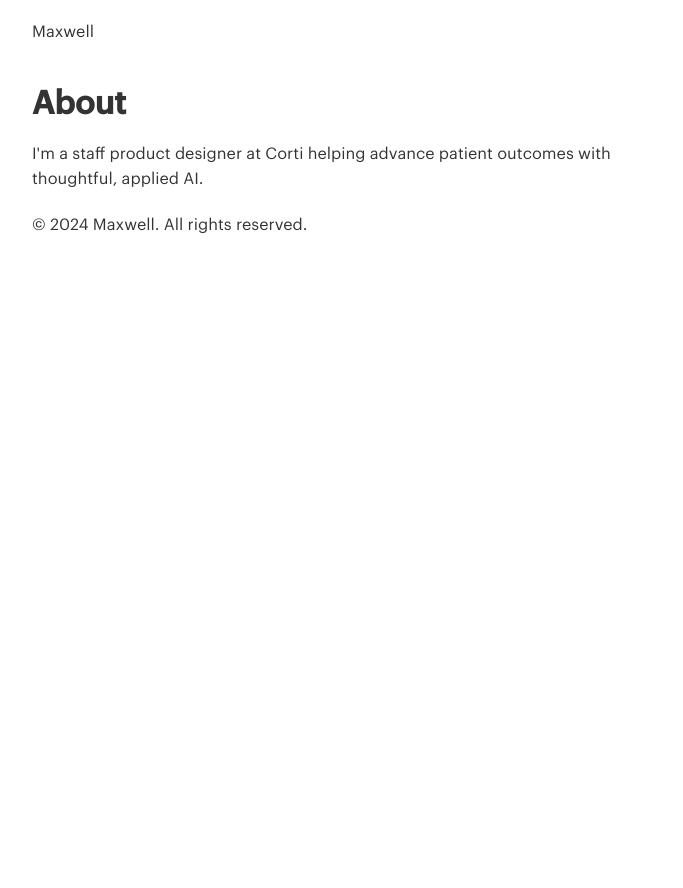
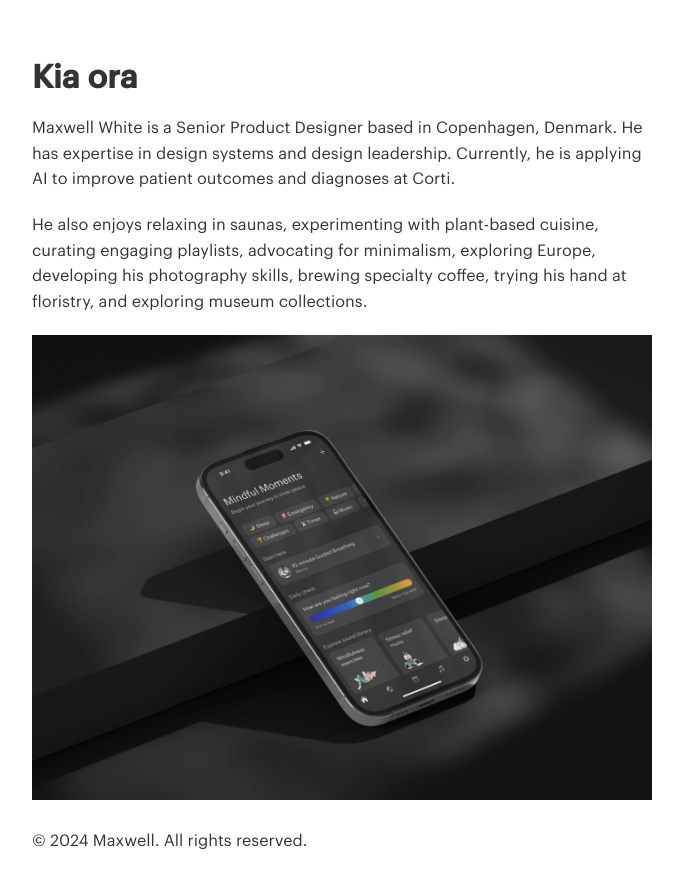
Before and after one commit to maxxdwh/maxxdwh.github.io, a plain HTML site: page index.html in a window 1280 px wide. Shown: the whole page, without its empty margins (298-981 px from the left). Before the commit the page ends 800 px from the top, so only its background shows below. Drawn offline with Linux system fonts and the light colour scheme; files whose address does not match are found by name.

Commit message:
Improvements

```diff
--- a/index.html
+++ b/index.html
@@ -7,17 +7,15 @@
     <link rel="stylesheet" href="styles.css">
 </head>
 <body>
-    <header>
-        <nav>
-            <div class="logo">Maxwell</div>
-    </header>
 
     <main>
         <section id="hero">
             <div class="hero-content">
-                <h2>About</h2>
+                <h2>Kia ora</h2>
                 <p>
-I'm a staff product designer at Corti helping advance patient outcomes with thoughtful, applied AI.                </p>
+                    Maxwell White is a Senior Product Designer based in Copenhagen, Denmark. He has expertise in design systems and design leadership. Currently, he is applying AI to improve patient outcomes and diagnoses at Corti.</p>
+                    <p>He also enjoys relaxing in saunas, experimenting with plant-based cuisine, curating engaging playlists, advocating for minimalism, exploring Europe, developing his photography skills, brewing specialty coffee, trying his hand at floristry, and exploring museum collections.</p>
+                    <img src="images/fig1.webp" alt="image of recent work for a meditation app shown on an iphone">
             </div>
         </section>
     </main>
--- a/styles.css
+++ b/styles.css
@@ -57,3 +57,8 @@ p {
     margin-bottom: 20px;
     text-align: left;
 }
+
+img {
+    max-width: 100%;
+    margin-bottom: 20px;
+}
```
Also changed, not shown: images/fig1.webp (added).
